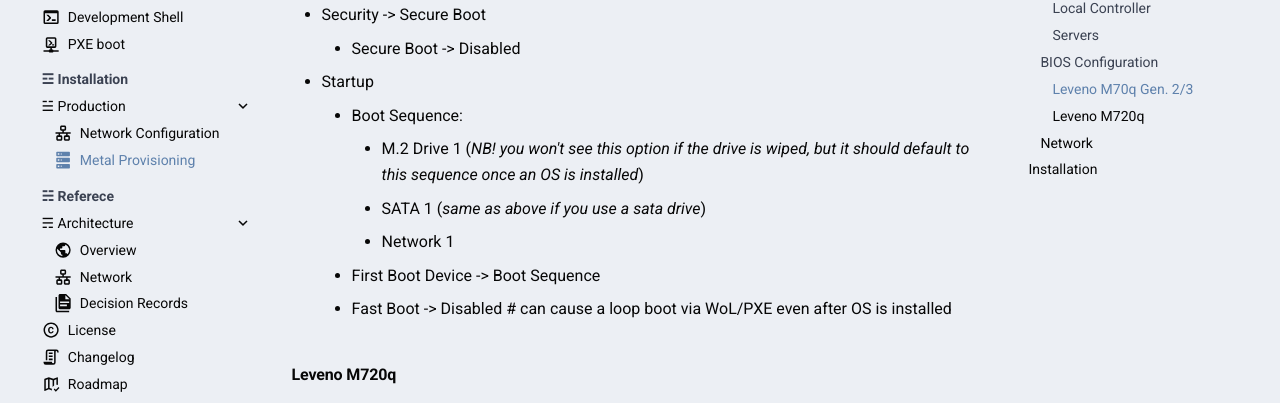
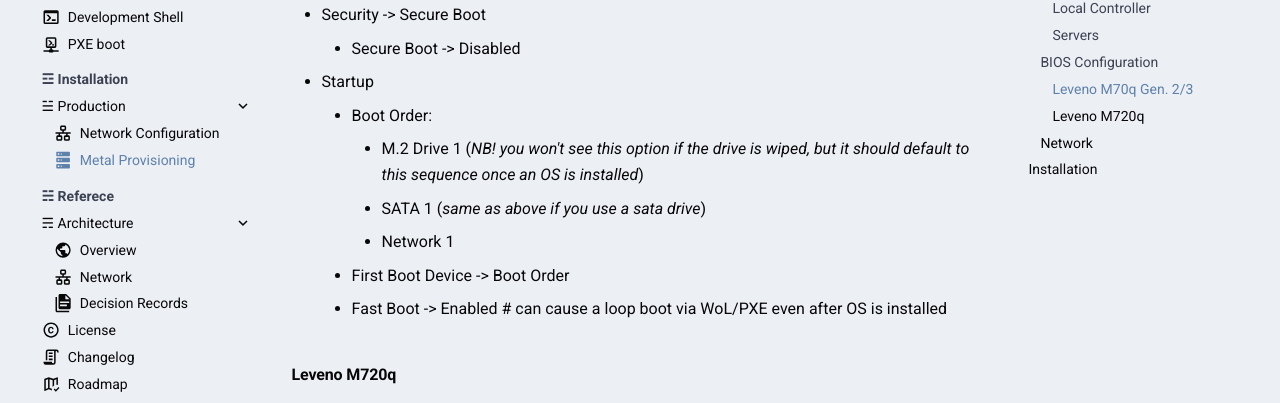
Before and after one commit to serpro69/ktchn8s, an MkDocs documentation site: the page built from docs/installation/production/metal.md, in a window 1280 px wide and 900 px high, scrolled down 2736 px. Shown: the part 154-557 px from the top of the window. Built offline with MkDocs 1.6.1 and Material for MkDocs 9.7.7, drawn with Linux system fonts in a browser that asks for light colours; comment, search, counter and statistics services are not loaded.

```diff
--- a/docs/installation/production/metal.md
+++ b/docs/installation/production/metal.md
@@ -80,12 +80,12 @@
 - Security -> Secure Boot
     - Secure Boot -> Disabled
 - Startup
-    - Boot Sequence:
+    - Boot Order:
         - M.2 Drive 1 (_NB! you won't see this option if the drive is wiped, but it should default to this sequence once an OS is installed_)
         - SATA 1 (_same as above if you use a sata drive_)
         - Network 1
-    - First Boot Device -> Boot Sequence
-    - Fast Boot -> Disabled # can cause a loop boot via WoL/PXE even after OS is installed
+    - First Boot Device -> Boot Order
+    - Fast Boot -> Enabled # can cause a loop boot via WoL/PXE even after OS is installed
 
 #### Leveno M720q
 
```
Also changed, not shown: docs/reference/todo.md (+6 -0 lines), 2 other files.
